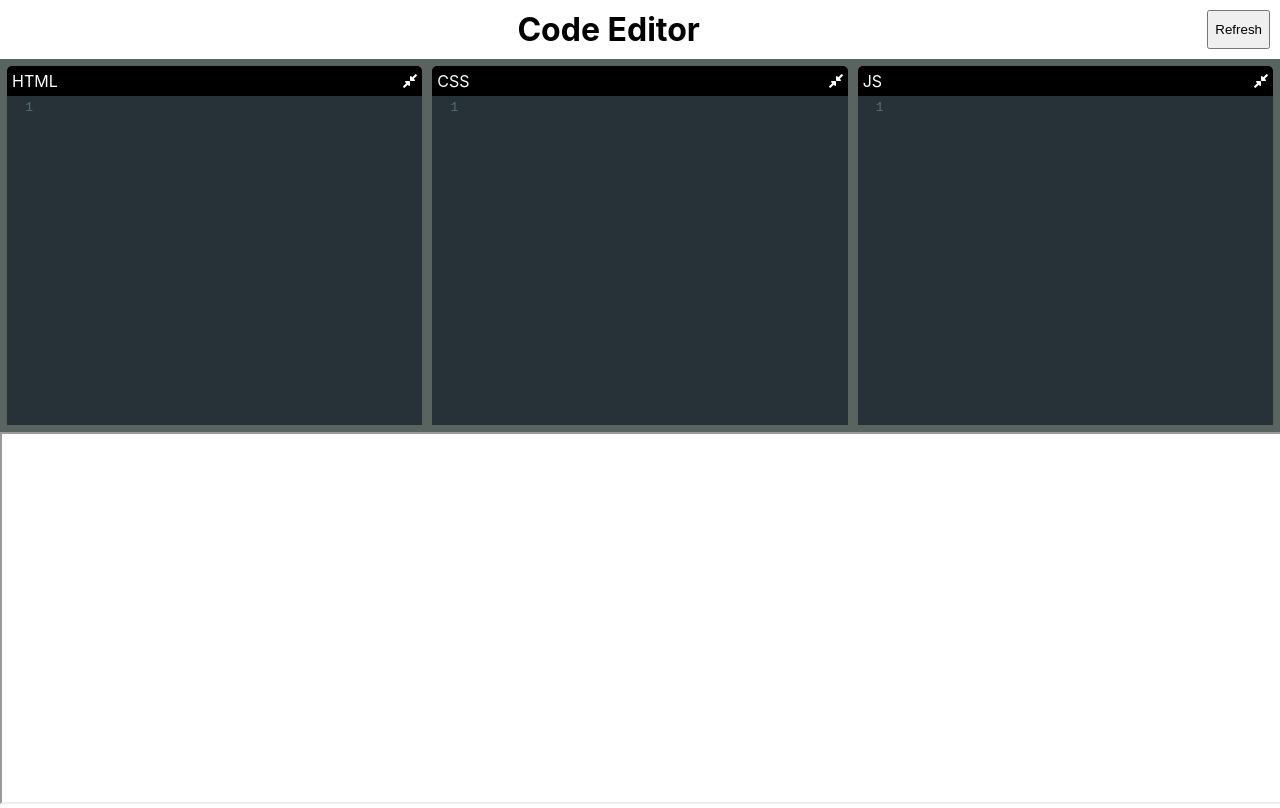
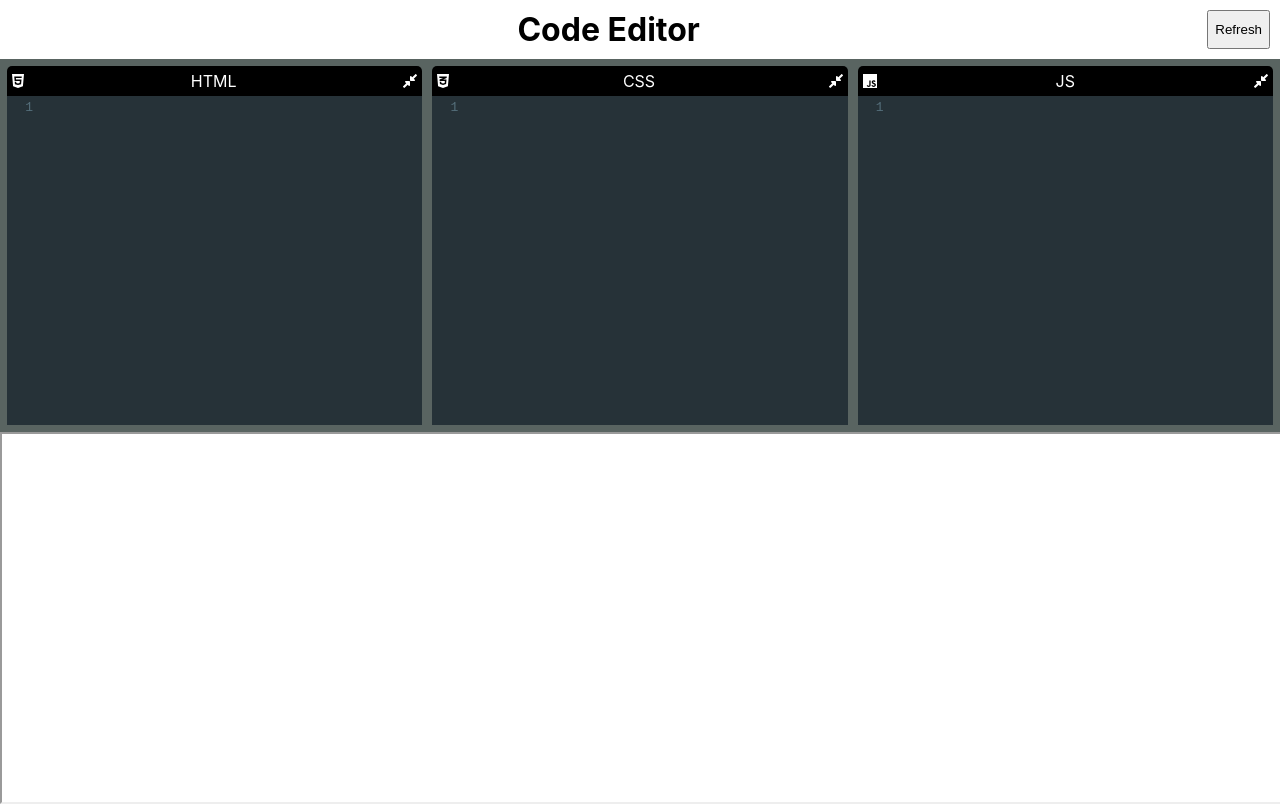
Before and after one commit to vishnu777aero/code-editor, a React (Create React App) app: page / in a window 1280 px wide. Built offline with nearby package versions, Linux system fonts and the light colour scheme.

Commit message:
add language icons

```diff
--- a/src/App.js
+++ b/src/App.js
@@ -3,6 +3,7 @@ import { useState } from "react";
 import "./App.css";
 import { Editor } from "./Editor";
 import { useLocalStorage } from "./_hooks/useLocalStorage";
+import { faHtml5, faCss3Alt, faJs } from "@fortawesome/free-brands-svg-icons";
 
 function App() {
   const [htmlValue, setHtmlValue] = useLocalStorage("html", "");
@@ -61,18 +62,21 @@ function App() {
         <Editor
           mode="xml"
           name="HTML"
+          icon={faHtml5}
           onBeforeChange={onChangeEditor}
           value={htmlValue}
         />
         <Editor
           mode="css"
           name="CSS"
+          icon={faCss3Alt}
           onBeforeChange={onChangeEditor}
           value={cssValue}
         />
         <Editor
           mode="javascript"
           name="JS"
+          icon={faJs}
           onBeforeChange={onChangeEditor}
           value={jsValue}
         />
--- a/src/Editor/index.css
+++ b/src/Editor/index.css
@@ -29,6 +29,10 @@
   user-select: none;
 }
 
+.editor .header .language-name {
+  margin-left: auto;
+}
+
 .editor .header .resize-button {
   margin-left: auto;
   cursor: pointer;
--- a/src/Editor/index.js
+++ b/src/Editor/index.js
@@ -12,7 +12,14 @@ import "codemirror/mode/css/css";
 import { faCompressAlt, faExpandAlt } from "@fortawesome/free-solid-svg-icons";
 import { FontAwesomeIcon } from "@fortawesome/react-fontawesome";
 
-export const Editor = ({ value, onBeforeChange, className, mode, name }) => {
+export const Editor = ({
+  value,
+  onBeforeChange,
+  className,
+  mode,
+  name,
+  icon,
+}) => {
   const options = {
     mode,
     theme: "material",
@@ -38,7 +45,10 @@ export const Editor = ({ value, onBeforeChange, className, mode, name }) => {
 
   const header = (
     <div className="header">
-      <span>{name}</span>
+      <div className="language-icon">
+        <FontAwesomeIcon icon={icon} />
+      </div>
+      <span className="language-name">{name}</span>
       <div className="resize-button" onClick={onResize}>
         {resizeButtonIcon}
       </div>
```
